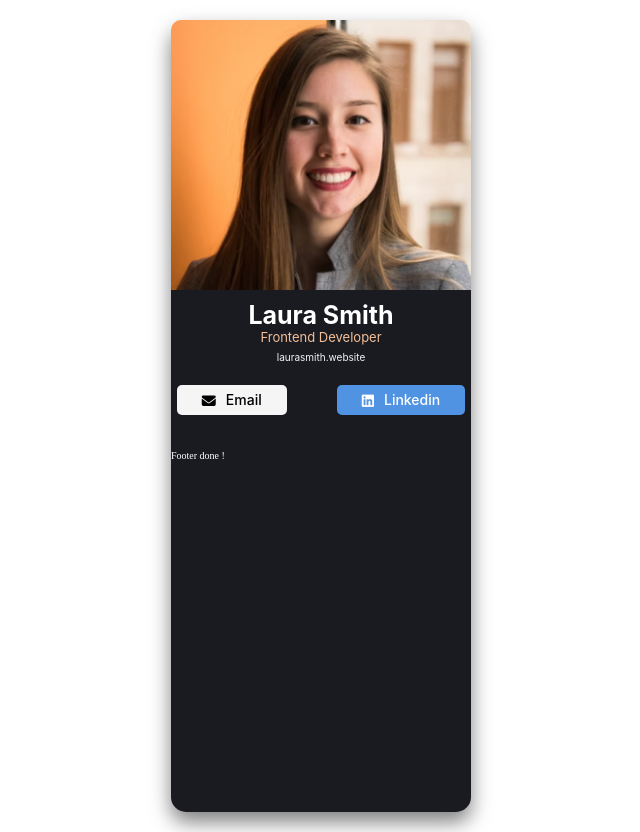
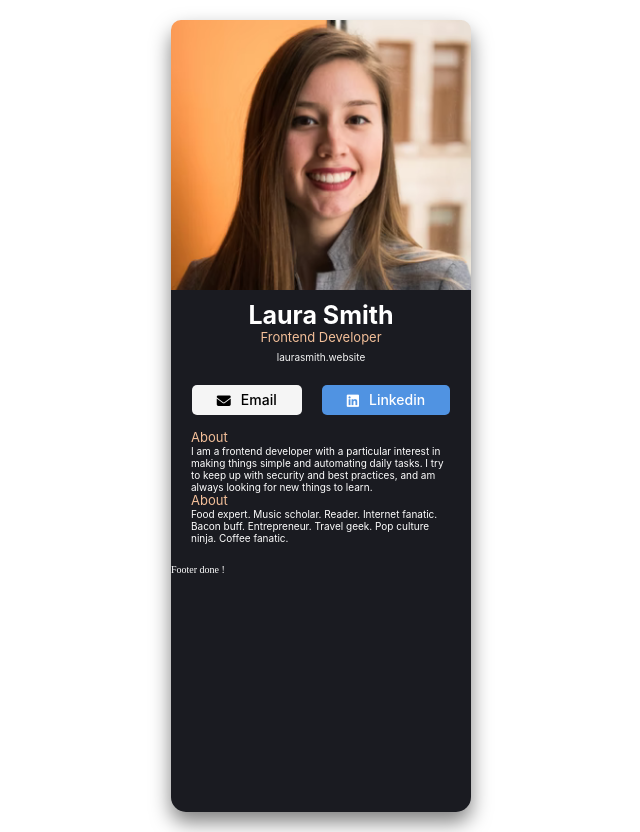
Before and after one commit to aadarsh10c/Digital-business-card-react, a React (Vite) app: page / in a window 1280 px wide. Shown: the whole page, without its empty margins (319-959 px from the left). Built offline with nearby package versions, Linux system fonts and the light colour scheme.

Commit message:
Added main content html

```diff
--- a/src/component/Main.jsx
+++ b/src/component/Main.jsx
@@ -19,7 +19,26 @@ export default function Main (){
                     Linkedin
                 </a>
             </div>
-            <div className="content__info"></div>
+            <div className="content__info">
+                <div className="content__info-1">
+                    <h3 className="content__title-sub">
+                        About
+                    </h3>
+                    <p className="summary">
+                    I am a frontend developer with a particular interest in making things simple and automating daily tasks.
+                    I try to keep up with security and best practices, and am always looking for new things to learn.
+                    </p>
+                </div>
+                <div className="content__info-2">
+                    <h3 className="content__title-sub">
+                        About
+                    </h3>
+                    <p className="summary">
+                    Food expert. Music scholar. Reader. Internet fanatic. Bacon buff. Entrepreneur.
+                    Travel geek. Pop culture ninja. Coffee fanatic.
+                    </p>
+                </div>
+            </div>
         </main>
     );
 }
--- a/src/index.css
+++ b/src/index.css
@@ -66,7 +66,7 @@ html {
   flex-direction: row;
   justify-content: center;
   align-items: center;
-  gap: 5rem;
+  gap: 2rem;
 }
 
 .content__link-1{
```
